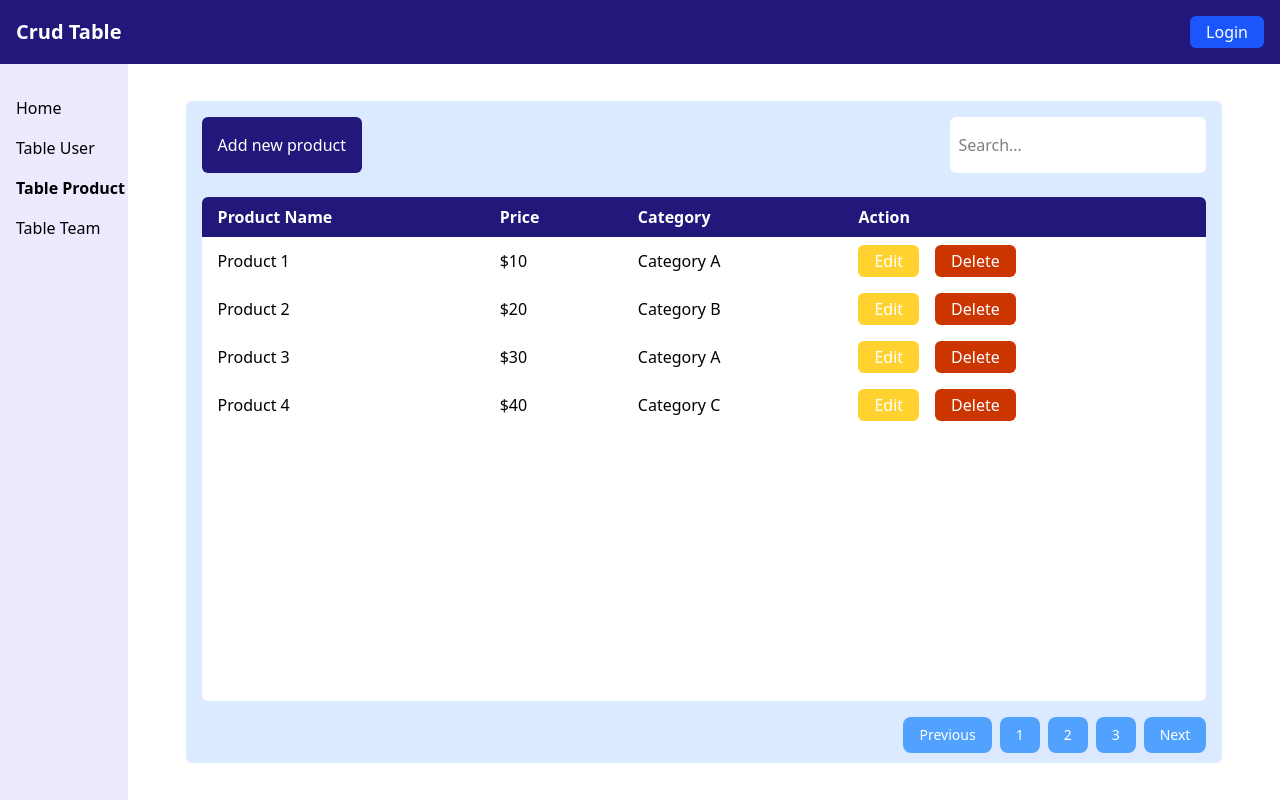
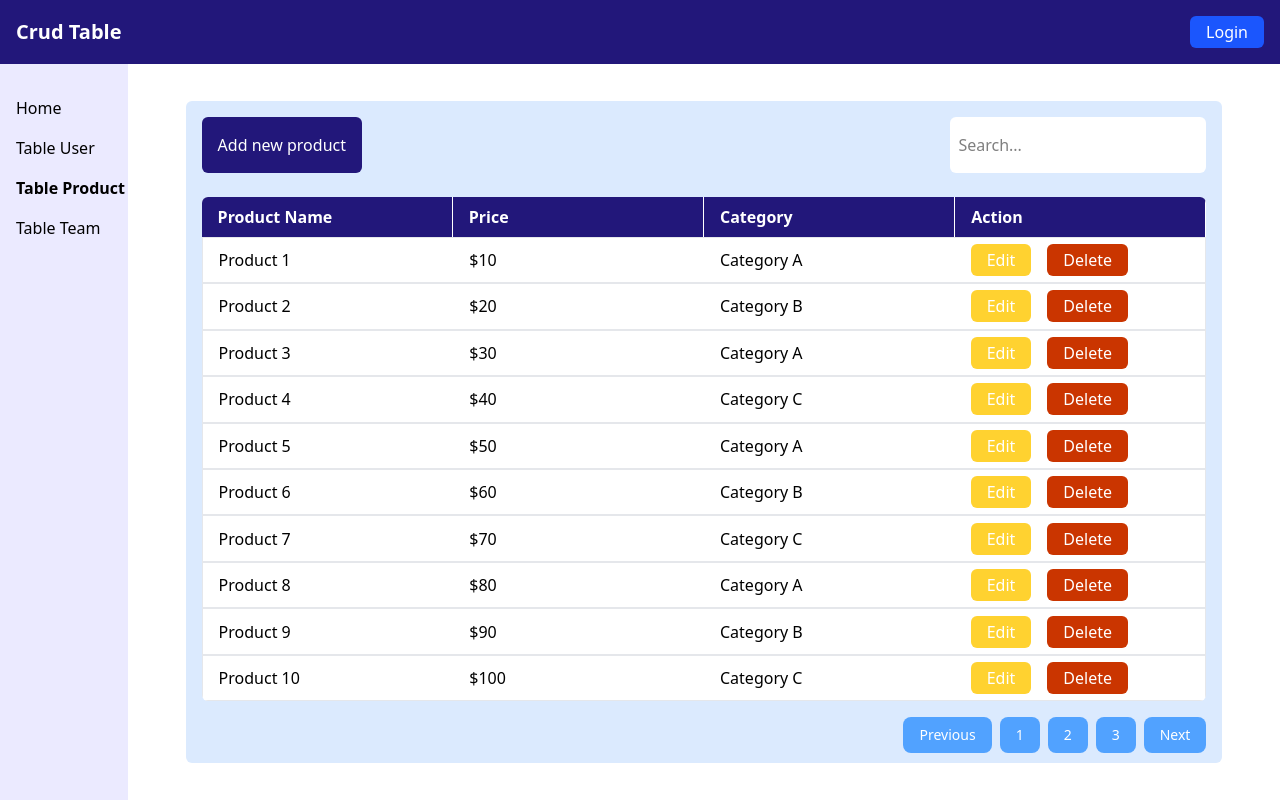
Before and after one commit to rendipilot/vue-dashboard-template, a Vue app: page /product in a window 1280 px wide. Built offline with nearby package versions, Linux system fonts and the light colour scheme.

Commit message:
update table component

```diff
--- a/src/components/page/Product.vue
+++ b/src/components/page/Product.vue
@@ -8,24 +8,31 @@
         type="text"
         placeholder="Search..."
         class="p-2 rounded-md w-64 bg-white"
+        v-model="searchQuery"
       />
     </div>
-    <div class="h-8/10 mt-6 bg-white rounded-md">
-      <table class="min-w-full overflow-hidden rounded-md">
+    <div class="h-8/10 mt-6 bg-white rounded-md flex flex-col">
+      <table class="min-w-full overflow-hidden rounded-md flex flex-col h-full">
         <thead>
-          <tr class="bg-[#22177A] text-white">
-            <th class="px-4 py-2 text-left">Product Name</th>
-            <th class="px-4 py-2 text-left">Price</th>
-            <th class="px-4 py-2 text-left">Category</th>
-            <th class="px-4 py-2 text-left">Action</th>
+          <tr class="flex bg-[#22177A] text-white">
+            <th class="pl-4 flex-1 py-2 text-left border-r border-white">
+              Product Name
+            </th>
+            <th class="pl-4 flex-1 py-2 text-left border-r border-white">Price</th>
+            <th class="pl-4  flex-1 py-2 text-left border-r border-white">Category</th>
+            <th class="pl-4 flex-1 py-2 text-left border-r border-white">Action</th>
           </tr>
         </thead>
-        <tbody>
-          <tr v-for="product in filteredProducts" :key="product.id">
-            <td class="px-4 py-2">{{ product.name }}</td>
-            <td class="px-4 py-2">{{ product.price }}</td>
-            <td class="px-4 py-2">{{ product.category }}</td>
-            <td class="px-4 py-2 flex gap-4">
+        <tbody class="flex-1 flex flex-col">
+          <tr
+            v-for="product in filteredProducts"
+            :key="product.id"
+            class="border border-gray-200 flex-1 flex items-center"
+          >
+            <td class="pl-4 flex-1">{{ product.name }}</td>
+            <td class="pl-4 flex-1">{{ product.price }}</td>
+            <td class="pl-4 flex-1">{{ product.category }}</td>
+            <td class="pl-4 flex gap-4 flex-1">
               <button
                 class="flex items-center justify-center p-4 bg-amber-300 text-white font-medium rounded-md h-8"
               >
@@ -42,9 +49,7 @@
       </table>
     </div>
     <div class="flex justify-end mt-4">
-      <nav
-        aria-label="Pagination"
-      >
+      <nav aria-label="Pagination">
         <ul class="flex items-center space-x-2">
           <li>
             <button
@@ -90,25 +95,26 @@
   </div>
 </template>
 
-<script>
-export default {
-  data() {
-    return {
-      searchQuery: "",
-      products: [
-        { id: 1, name: "Product 1", price: "$10", category: "Category A" },
-        { id: 2, name: "Product 2", price: "$20", category: "Category B" },
-        { id: 3, name: "Product 3", price: "$30", category: "Category A" },
-        { id: 4, name: "Product 4", price: "$40", category: "Category C" },
-      ],
-    };
-  },
-  computed: {
-    filteredProducts() {
-      return this.products.filter((product) =>
-        product.name.toLowerCase().includes(this.searchQuery.toLowerCase())
-      );
-    },
-  },
-};
+<script setup>
+import { ref, computed } from "vue";
+
+const searchQuery = ref("");
+const products = ref([
+  { id: 1, name: "Product 1", price: "$10", category: "Category A" },
+  { id: 2, name: "Product 2", price: "$20", category: "Category B" },
+  { id: 3, name: "Product 3", price: "$30", category: "Category A" },
+  { id: 4, name: "Product 4", price: "$40", category: "Category C" },
+  { id: 5, name: "Product 5", price: "$50", category: "Category A" },
+  { id: 6, name: "Product 6", price: "$60", category: "Category B" },
+  { id: 7, name: "Product 7", price: "$70", category: "Category C" },
+  { id: 8, name: "Product 8", price: "$80", category: "Category A" },
+  { id: 9, name: "Product 9", price: "$90", category: "Category B" },
+  { id: 10, name: "Product 10", price: "$100", category: "Category C" },
+]);
+
+const filteredProducts = computed(() => {
+  return products.value.filter((product) =>
+    product.name.toLowerCase().includes(searchQuery.value.toLowerCase())
+  );
+});
 </script>
--- a/src/components/page/Team.vue
+++ b/src/components/page/Team.vue
@@ -10,33 +10,39 @@
         class="p-2 rounded-md w-64 bg-white"
       />
     </div>
-      <div class="h-8/10 mt-6 bg-white rounded-md">
-        <table class="min-w-full overflow-hidden rounded-md">
+    <div class="h-8/10 mt-6 bg-white rounded-md flex flex-col">
+      <table class="min-w-full overflow-hidden rounded-md flex flex-col h-full">
         <thead>
-            <tr class="bg-[#22177A] text-white">
-              <th class="px-4 py-2 text-left">Name</th>
-              <th class="px-4 py-2 text-left">Member</th>
-              <th class="px-4 py-2 text-left">Division</th>
-              <th class="px-4 py-2 text-left">Action</th>
+          <tr class="flex bg-[#22177A] text-white">
+            <th class="pl-4 flex-1 py-2 text-left border-r border-white">Name</th>
+            <th class="pl-4 flex-1 py-2 text-left border-r border-white">Member</th>
+            <th class="pl-4 flex-1 py-2 text-left border-r border-white">Division</th>
+            <th class="pl-4 flex-1 py-2 text-left border-r border-white">Action</th>
           </tr>
         </thead>
-          <tbody>
-            <tr v-for="team in filteredTeams" :key="team.id">
-              <td class="px-4 py-2">{{ team.name }}</td>
-              <td class="px-4 py-2">{{ team.member }}</td>
-              <td class="px-4 py-2">{{ team.division }}</td>
-              <td class="px-4 py-2 flex gap-4">
-                <button class="flex items-center justify-center p-4 bg-amber-300 text-white font-medium rounded-md h-8">Edit</button>
-                <button class="flex items-center justify-center p-4 bg-orange-700 text-white font-medium rounded-md h-8">Delete</button>
+        <tbody class="flex-1 flex flex-col">
+          <tr v-for="team in filteredTeams" :key="team.id" class="border border-gray-200 flex-1 flex items-center">
+            <td class="pl-4 flex-1 py-2">{{ team.name }}</td>
+            <td class="pl-4 flex-1 py-2">{{ team.member }}</td>
+            <td class="pl-4 flex-1 py-2">{{ team.division }}</td>
+            <td class="pl-4 flex-1 py-2 flex gap-4">
+              <button
+                class="flex items-center justify-center p-4 bg-amber-300 text-white font-medium rounded-md h-8"
+              >
+                Edit
+              </button>
+              <button
+                class="flex items-center justify-center p-4 bg-orange-700 text-white font-medium rounded-md h-8"
+              >
+                Delete
+              </button>
             </td>
           </tr>
         </tbody>
       </table>
     </div>
     <div class="flex justify-end mt-4">
-        <nav
-          aria-label="Pagination"
-        >
+      <nav aria-label="Pagination">
         <ul class="flex items-center space-x-2">
           <li>
             <button
@@ -82,26 +88,26 @@
   </div>
 </template>
 
+<script setup>
+import { computed, ref } from "vue";
 
-  <script>
-  export default {
-    data() {
-      return {
-        searchQuery: '',
-        teams: [
-          { id: 1, name: 'Angelions', member: '1', division: 'Marketing' },
-          { id: 2, name: 'Monyehoney', member: '2', division: 'Logistic' },
-          { id: 3, name: 'bigsmurf', member: '2', division: 'Warehouse' },
-          { id: 4, name: 'bulldog', member: '1', division: 'Security' }
-        ]
-      };
-    },
-    computed: {
-      filteredTeams() {
-        return this.teams.filter(team =>
-          team.name.toLowerCase().includes(this.searchQuery.toLowerCase())
+const searchQuery = ref("");
+const teams = ref([
+  { id: 1, name: "Angelions", member: "1", division: "Marketing" },
+  { id: 2, name: "Monyehoney", member: "2", division: "Logistic" },
+  { id: 3, name: "bigsmurf", member: "2", division: "Warehouse" },
+  { id: 4, name: "bulldog", member: "1", division: "Security" },
+  { id: 5, name: "darkknight", member: "3", division: "HR" },
+  { id: 6, name: "electro", member: "1", division: "IT" },
+  { id: 7, name: "skywalker", member: "2", division: "Finance" },
+  { id: 8, name: "whiteshadow", member: "3", division: "Legal" },
+  { id: 9, name: "phoenix", member: "1", division: "R&D" },
+  { id: 10, name: "blackhawk", member: "2", division: "Customer Service" },
+]);
+
+const filteredTeams = computed(() => {
+  return teams.value.filter((team) =>
+    team.name.toLowerCase().includes(searchQuery.value.toLowerCase())
   );
-      }
-    }
-  };
+});
 </script>
--- a/src/components/page/User.vue
+++ b/src/components/page/User.vue
@@ -8,35 +8,42 @@
         type="text"
         placeholder="Search..."
         class="p-2 rounded-md w-64 bg-white"
+        v-model="searchQuery"
       />
     </div>
-    <div class="h-8/10 mt-6 bg-white rounded-md">
-      <table class="min-w-full overflow-hidden rounded-md">
+    <div class="h-8/10 mt-6 bg-white rounded-md flex flex-col">
+      <table class="min-w-full overflow-hidden rounded-md flex flex-col h-full">
         <thead>
-          <tr class="bg-[#22177A] text-white">
-            <th class="px-4 py-2 text-left">Name</th>
-            <th class="px-4 py-2 text-left">Title</th>
-            <th class="px-4 py-2 text-left">Year Join</th>
-            <th class="px-4 py-2 text-left">Action</th>
+          <tr class="flex bg-[#22177A] text-white">
+            <th class="flex-1 pl-4 py-2 text-left border-r border-white">Name</th>
+            <th class="flex-1 pl-4 py-2 text-left border-r border-white">Title</th>
+            <th class="flex-1 pl-4 py-2 text-left border-r border-white">Year Join</th>
+            <th class="flex-1 pl-4 py-2 text-left border-r border-white">Action</th>
           </tr>
         </thead>
-        <tbody>
-          <tr v-for="user in filteredUsers" :key="user.id">
-            <td class="px-4 py-2">{{ user.name }}</td>
-            <td class="px-4 py-2">{{ user.title }}</td>
-            <td class="px-4 py-2">{{ user.year }}</td>
-            <td class="px-4 py-2 flex gap-4">
-              <button class="flex items-center justify-center p-4 bg-amber-300 text-white font-medium rounded-md h-8">Edit</button>
-              <button class="flex items-center justify-center p-4 bg-orange-700 text-white font-medium rounded-md h-8">Delete</button>
+        <tbody class="flex-1 flex flex-col">
+          <tr v-for="user in filteredUsers" :key="user.id" class="border border-gray-200 flex-1 flex items-center">
+            <td class="pl-4 flex-1">{{ user.name }}</td>
+            <td class="pl-4 flex-1">{{ user.title }}</td>
+            <td class="pl-4 flex-1">{{ user.year }}</td>
+            <td class="pl-4 flex-1 flex gap-4">
+              <button
+                class="flex items-center justify-center p-4 bg-amber-300 text-white font-medium rounded-md h-8"
+              >
+                Edit
+              </button>
+              <button
+                class="flex items-center justify-center p-4 bg-orange-700 text-white font-medium rounded-md h-8"
+              >
+                Delete
+              </button>
             </td>
           </tr>
         </tbody>
       </table>
     </div>
     <div class="flex justify-end mt-4">
-      <nav
-        aria-label="Pagination"
-      >
+      <nav aria-label="Pagination">
         <ul class="flex items-center space-x-2">
           <li>
             <button
@@ -82,26 +89,26 @@
   </div>
 </template>
 
+<script setup>
+import { ref, computed } from "vue";
 
-<script>
-export default {
-  data() {
-    return {
-      searchQuery: '',
-      users: [
-        { id: 1, name: 'Andy', title: 'Supervisor', year: '2020' },
-        { id: 2, name: 'Ryan', title: 'Staff', year: '2021' },
-        { id: 3, name: 'Albert', title: 'Staff', year: '2015' },
-        { id: 4, name: 'Angga', title: 'Security', year: '2018' }
-      ]
-    };
-  },
-  computed: {
-    filteredUsers() {
-      return this.users.filter(user =>
-        user.name.toLowerCase().includes(this.searchQuery.toLowerCase())
-      );
-    }
-  }
-};
+const searchQuery = ref("");
+const users = ref([
+  { id: 1, name: "Andy", title: "Supervisor", year: "2020" },
+  { id: 2, name: "Ryan", title: "Staff", year: "2021" },
+  { id: 3, name: "Albert", title: "Staff", year: "2015" },
+  { id: 4, name: "Angga", title: "Security", year: "2018" },
+  { id: 5, name: "Budi", title: "Manager", year: "2019" },
+  { id: 6, name: "Citra", title: "Assistant", year: "2022" },
+  { id: 7, name: "Dani", title: "Supervisor", year: "2021" },
+  { id: 8, name: "Eka", title: "Staff", year: "2017" },
+  { id: 9, name: "Faisal", title: "Security", year: "2020" },
+  { id: 10, name: "Gita", title: "Manager", year: "2016" },
+]);
+
+const filteredUsers = computed(() => {
+  return users.value.filter((user) =>
+    user.name.toLowerCase().includes(searchQuery.value.toLowerCase())
+  );
+});
 </script>
```
Lines whose indentation alone changed are shown as unchanged.
